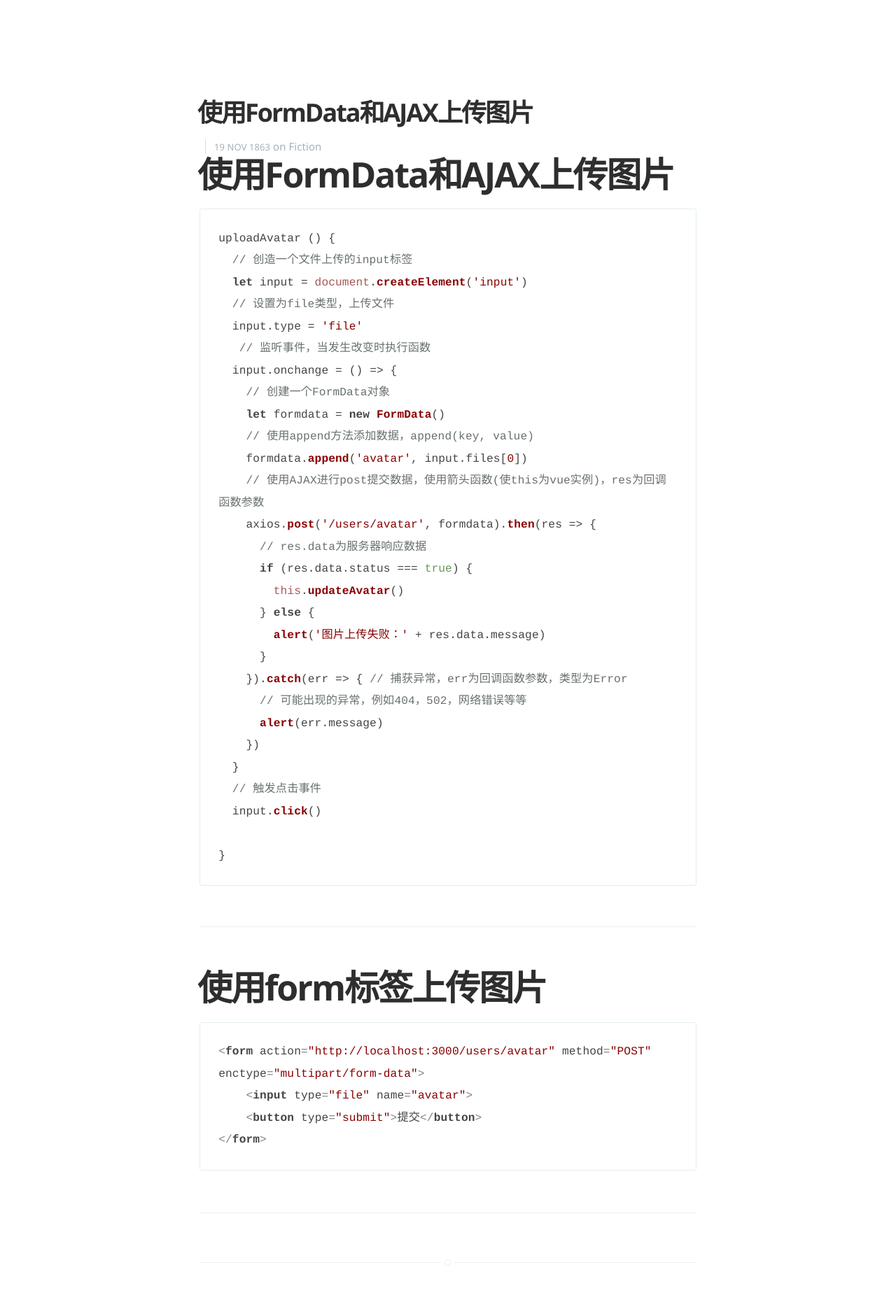
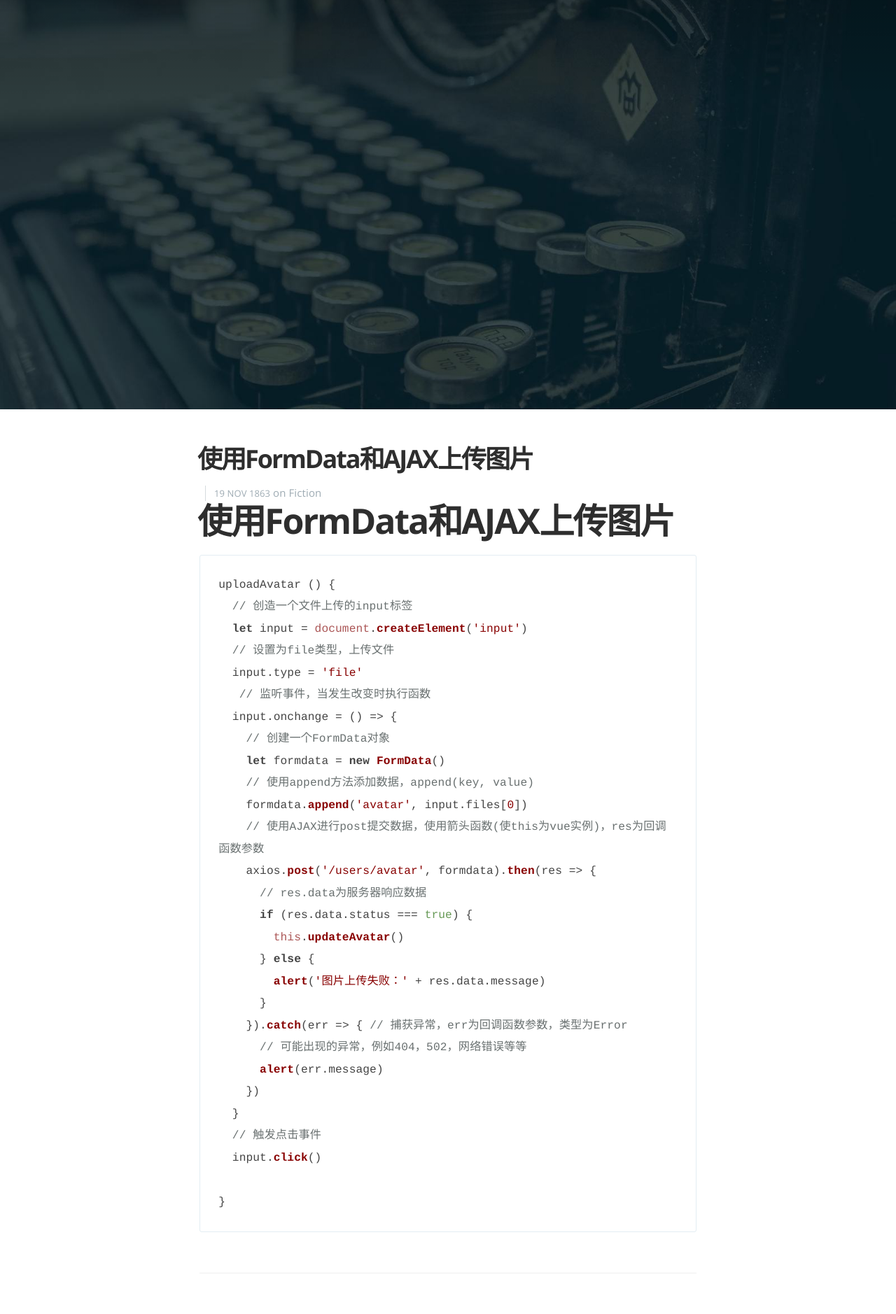
Before and after one commit to yangliangwu/blog, a Jekyll site: the page built from _posts/2018-04-08-formdata&form.md, in a window 1280 px wide. Shown: the top 1878 px of the page at 70% size. Built offline with Jekyll 4.4.1, drawn with Linux system fonts in a browser that asks for light colours; nearby versions of some CDN libraries.

Commit message:
Update 2018-04-08-formdata&form.md

```diff
--- a/_posts/2018-04-08-formdata&form.md
+++ b/_posts/2018-04-08-formdata&form.md
@@ -1,6 +1,6 @@
 ---
 layout: post
-cover: false
+cover: assets/images/cover1.jpg
 navigation: false
 title: 使用FormData和AJAX上传图片
 date: 1863-11-19 10:18:00
```
